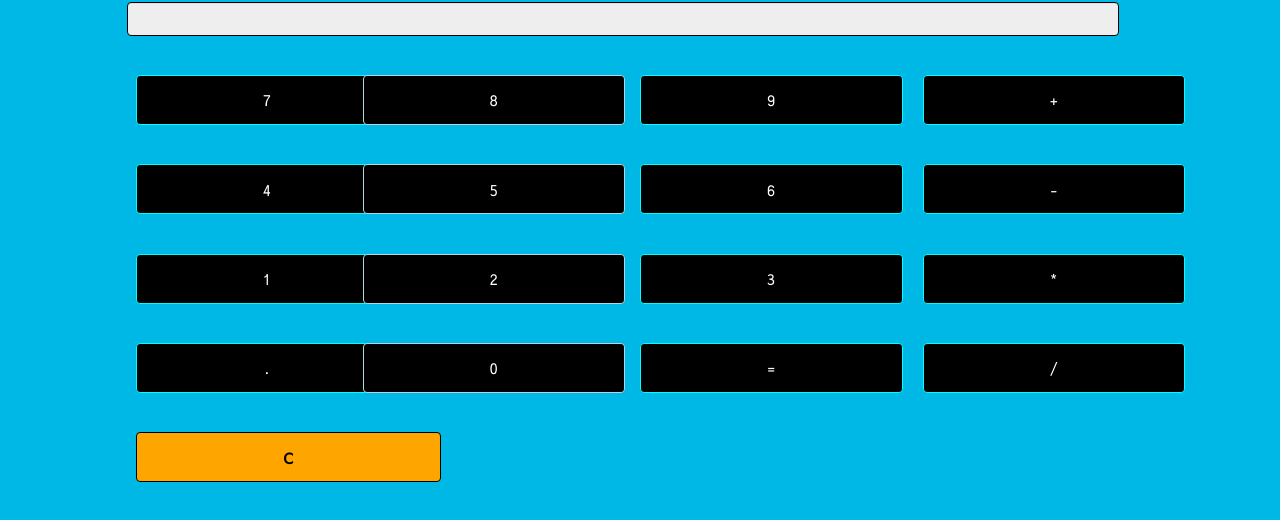
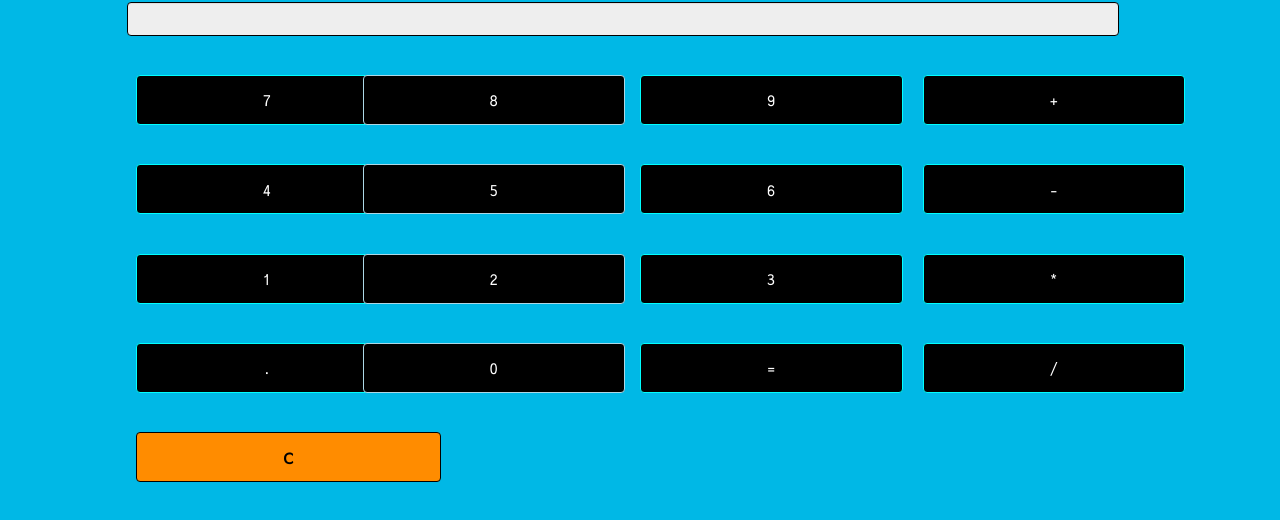
Before and after one commit to BrenoLins100/ExCalculadora, a website: page www/index.html in a window 1280 px wide. Shown: the part 68-588 px from the top of the page. Drawn offline with Linux system fonts and the light colour scheme.

Commit message:
Estilizando

```diff
--- a/www/css/style.css
+++ b/www/css/style.css
@@ -141,7 +141,7 @@ h1{
     margin-left: 25%;
     font-size: 15px;
     border-color: black;
-    background-color: orange;
+    background-color: darkorange;
     font-weight: bold;
     color: black;
 }
```
